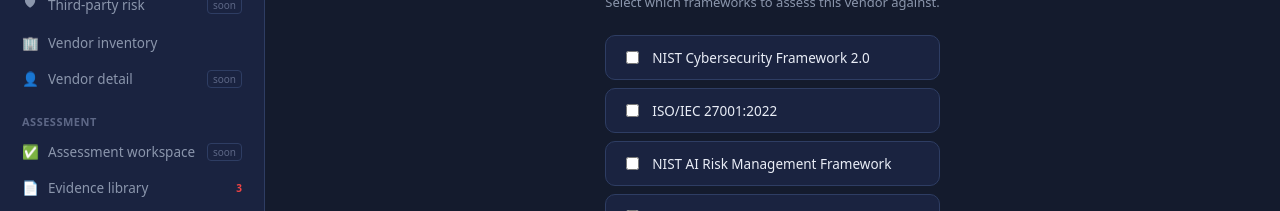
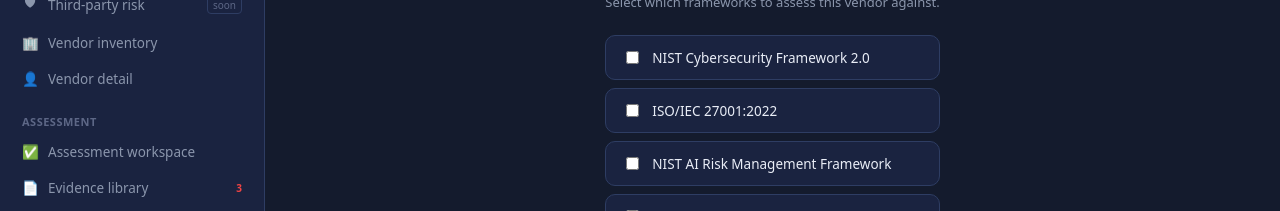
Before and after one commit to Rudmart/vendorguard-ai, a Next.js app in the folder apps/web/: page /vendors/1/assessment/new in a window 1280 px wide. Shown: the part 166-377 px from the top of the page. Built offline with nearby package versions, Linux system fonts and the light colour scheme.

Commit message:
Flip built flag to true for now-reachable Assessment, Evidence, and Vendor detail pages

```diff
--- a/apps/web/src/app/sidebar.tsx
+++ b/apps/web/src/app/sidebar.tsx
@@ -14,12 +14,12 @@
   { label: "Executive dashboard", href: "/", built: true, icon: "\u2637" },
   { label: "Third-party risk", href: "/third-party-risk", built: false, icon: "\uD83D\uDEE1" },
   { label: "Vendor inventory", href: "/vendors-list", built: true, icon: "\uD83C\uDFE2" },
-  { label: "Vendor detail", href: "/vendors", built: false, icon: "\uD83D\uDC64" },
+  { label: "Vendor detail", href: "/vendors", built: true, icon: "\uD83D\uDC64" },
 ];
 
 const assessmentItems: NavItem[] = [
-  { label: "Assessment workspace", href: "/assessment", built: false, icon: "\u2705" },
-  { label: "Evidence library", href: "/evidence", built: false, icon: "\uD83D\uDCC4", badge: "3" },
+  { label: "Assessment workspace", href: "/assessments", built: true, icon: "\u2705" },
+  { label: "Evidence library", href: "/evidence", built: true, icon: "\uD83D\uDCC4", badge: "3" },
   { label: "AI inventory", href: "/ai-inventory", built: true, icon: "\u2728" },
   { label: "AI assistant", href: "/ai-assistant", built: false, icon: "\u2728" },
   { label: "Framework explorer", href: "/frameworks", built: true, icon: "\uD83D\uDCD8" },
```
